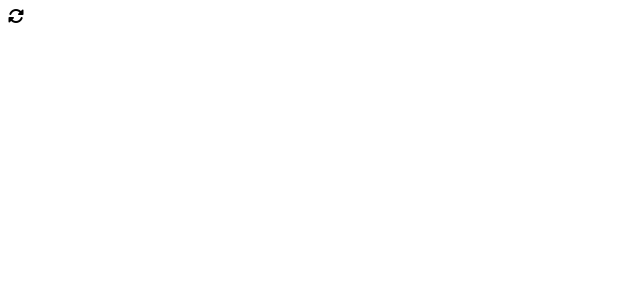
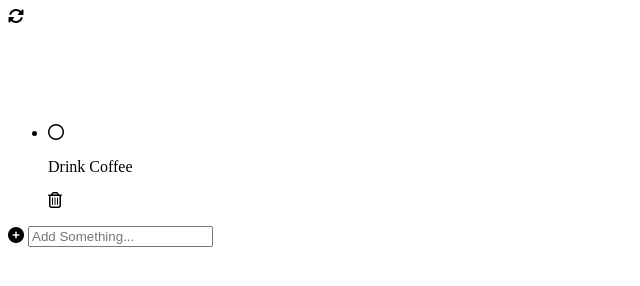
Before and after one commit to cclin-ariel/todo_list, a plain HTML site: page index.html in a window 1280 px wide. Shown: the whole page, without its empty margins (0-640 px from the left). Drawn offline with Linux system fonts and the light colour scheme; a web font is replaced by a local one.

Commit message:
html edited

```diff
--- a/index.html
+++ b/index.html
@@ -2,10 +2,11 @@
 <html>
 
 <head>
-    <title>TO DO LIST</title>
+    <title>JavaScript - TO DO LIST</title>
     <meta charset="utf-8">
     <meta name="viewport" content="width=device-width, initial-scale=1" />
     <link rel="stylesheet" type="text/css" href="./main.css">
+    <link rel="stylesheet" href="https;//fonts.googleapis.com/css?family=Titillium+Web">
     <script src="https://kit.fontawesome.com/df11f1ce25.js" crossorigin="anonymous"></script>
 
 </head>
@@ -13,15 +14,28 @@
 <body>
     <div class="container">
         <header>
-            <div>
+            <div class="clear">
                 <i class="fas fa-sync-alt"></i>
             </div>
+            <div id="date"></div>
+
         </header>
         <div class="content">
-            <div id="list"></div>
-            <div id="add-item"></div>
+            <ul id="list">
+                <li class="item">
+                    <i class="far fa-circle" job="complete" id="0"></i>
+                    <p class="text">Drink Coffee</p>
+                    <i class="far fa-trash-alt" job="delete" id="0"></i>
+
+                </li>
+            </ul>
+            <div id="addToDo">
+                <i class="fas fa-plus-circle"></i>
+                <input type="text" id="input" placeholder="Add Something...">
+            </div>
         </div>
     </div>
+    <script src="./app.js"></script>
 </body>
 
 </html>
```
